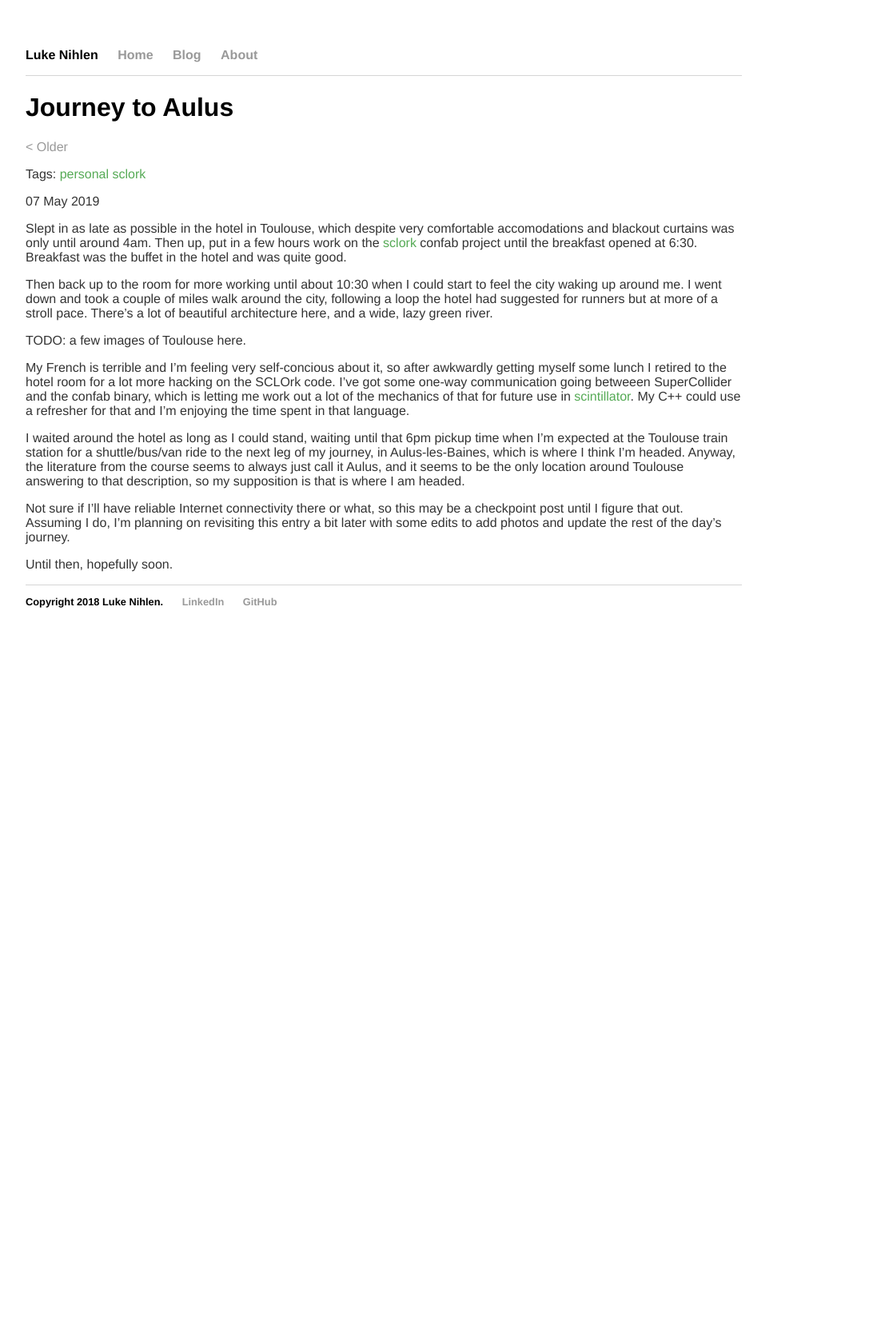
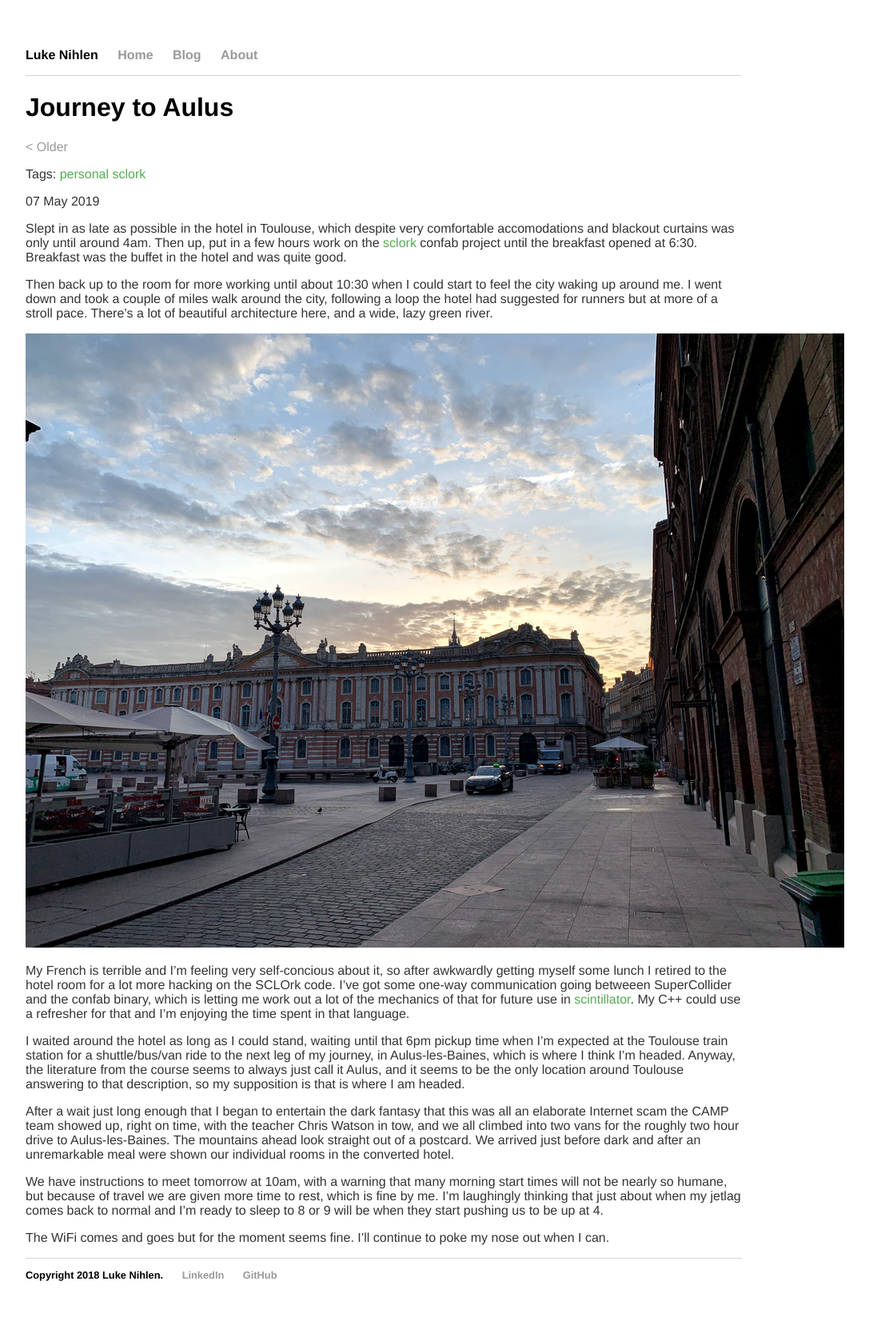
Before and after one commit to lnihlen/lnihlen.github.io, a Jekyll site: the page built from _posts/2019/05/2019-05-07-journey-to-aulus.md, in a window 1280 px wide. Shown: the whole page at 80% size, without its empty margins (160-1247 px from the left). Built offline with Jekyll 4.4.1, drawn with Linux system fonts in a browser that asks for light colours; before the commit the page ends 900 px from its top, so only the background shows below that.

Commit message:
addendum to last post

```diff
--- a/_posts/2019/05/2019-05-07-journey-to-aulus.md
+++ b/_posts/2019/05/2019-05-07-journey-to-aulus.md
@@ -5,27 +5,35 @@ date: 2019-05-07
 tags: [ personal, sclork ]
 ---
 
-Slept in as late as possible in the hotel in Toulouse, which despite very comfortable accomodations and blackout curtains was only
-until around 4am. Then up, put in a few hours work on the {% include tag_link.html tag="sclork" %} confab project until the breakfast
-opened at 6:30. Breakfast was the buffet in the hotel and was quite good.
+Slept in as late as possible in the hotel in Toulouse, which despite very comfortable accomodations and blackout
+curtains was only until around 4am. Then up, put in a few hours work on the {% include tag_link.html tag="sclork" %}
+confab project until the breakfast opened at 6:30. Breakfast was the buffet in the hotel and was quite good.
 
-Then back up to the room for more working until about 10:30 when I could start to feel the city waking up around me. I went down and
-took a couple of miles walk around the city, following a loop the hotel had suggested for runners but at more of a stroll pace. There's
-a lot of beautiful architecture here, and a wide, lazy green river.
+Then back up to the room for more working until about 10:30 when I could start to feel the city waking up around me. I
+went down and took a couple of miles walk around the city, following a loop the hotel had suggested for runners but at
+more of a stroll pace. There's a lot of beautiful architecture here, and a wide, lazy green river.
 
-TODO: a few images of Toulouse here.
+![Toulouse Capitol Building]({{ "assets/img/blog/2019-05-07-1.png" | absolute_url }})
 
-My French is terrible and I'm feeling very self-concious about it, so after awkwardly getting myself some lunch I retired to the hotel
-room for a lot more hacking on the SCLOrk code. I've got some one-way communication going betweeen SuperCollider and the confab binary,
-which is letting me work out a lot of the mechanics of that for future use in {% include tag_link.html tag="scintillator" %}. My C++
-could use a refresher for that and I'm enjoying the time spent in that language.
+My French is terrible and I'm feeling very self-concious about it, so after awkwardly getting myself some lunch I
+retired to the hotel room for a lot more hacking on the SCLOrk code. I've got some one-way communication going betweeen
+SuperCollider and the confab binary, which is letting me work out a lot of the mechanics of that for future use in
+{% include tag_link.html tag="scintillator" %}. My C++ could use a refresher for that and I'm enjoying the time spent
+in that language.
 
-I waited around the hotel as long as I could stand, waiting until that 6pm pickup time when I'm expected at the Toulouse train station
-for a shuttle/bus/van ride to the next leg of my journey, in Aulus-les-Baines, which is where I think I'm headed. Anyway, the literature
-from the course seems to always just call it Aulus, and it seems to be the only location around Toulouse answering to that description,
-so my supposition is that is where I am headed.
+I waited around the hotel as long as I could stand, waiting until that 6pm pickup time when I'm expected at the Toulouse
+train station for a shuttle/bus/van ride to the next leg of my journey, in Aulus-les-Baines, which is where I think I'm
+headed. Anyway, the literature from the course seems to always just call it Aulus, and it seems to be the only location
+around Toulouse answering to that description, so my supposition is that is where I am headed.
 
-Not sure if I'll have reliable Internet connectivity there or what, so this may be a checkpoint post until I figure that out. Assuming I
-do, I'm planning on revisiting this entry a bit later with some edits to add photos and update the rest of the day's journey.
+After a wait just long enough that I began to entertain the dark fantasy that this was all an elaborate Internet scam
+the CAMP team showed up, right on time, with the teacher Chris Watson in tow, and we all climbed into two vans for the
+roughly two hour drive to Aulus-les-Baines. The mountains ahead look straight out of a postcard. We arrived just before
+dark and after an unremarkable meal were shown our individual rooms in the converted hotel.
 
-Until then, hopefully soon.
+We have instructions to meet tomorrow at 10am, with a warning that many morning start times will not be nearly so
+humane, but because of travel we are given more time to rest, which is fine by me. I'm laughingly thinking that just
+about when my jetlag comes back to normal and I'm ready to sleep to 8 or 9 will be when they start pushing us to be
+up at 4.
+
+The WiFi comes and goes but for the moment seems fine. I'll continue to poke my nose out when I can.
```
Also changed, not shown: assets/img/blog/2019-05-07-1.png (added).
